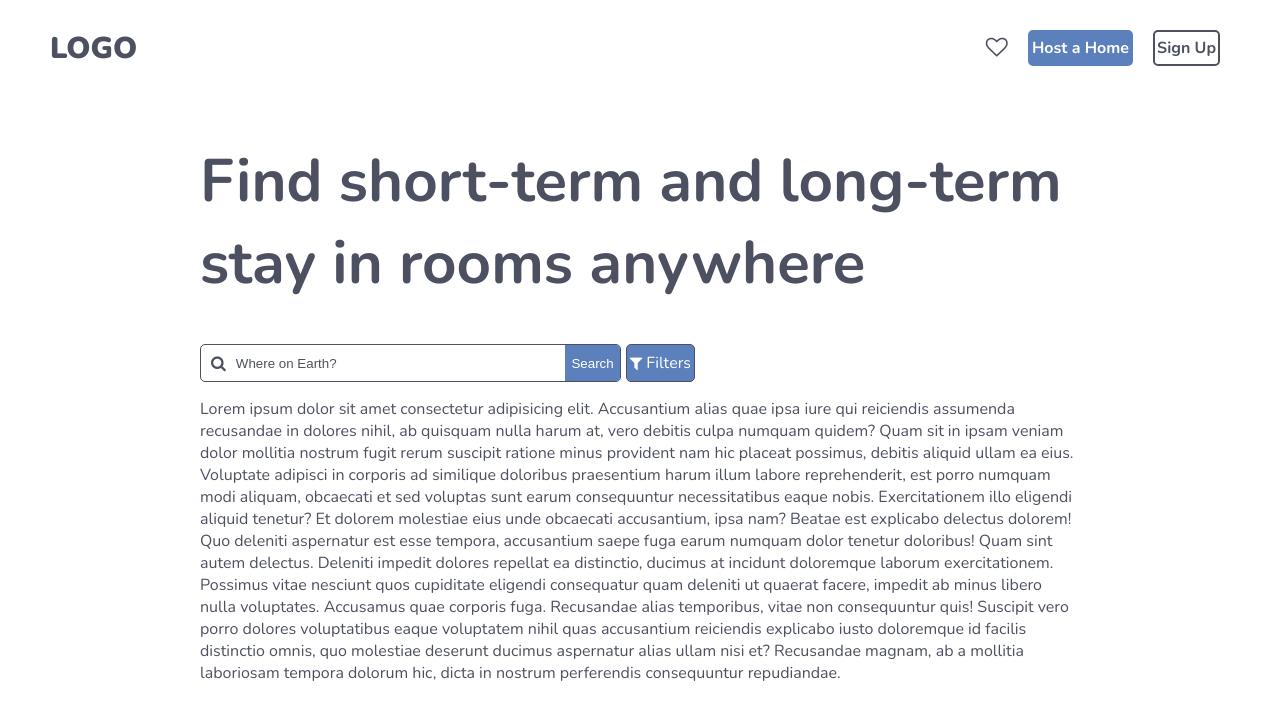
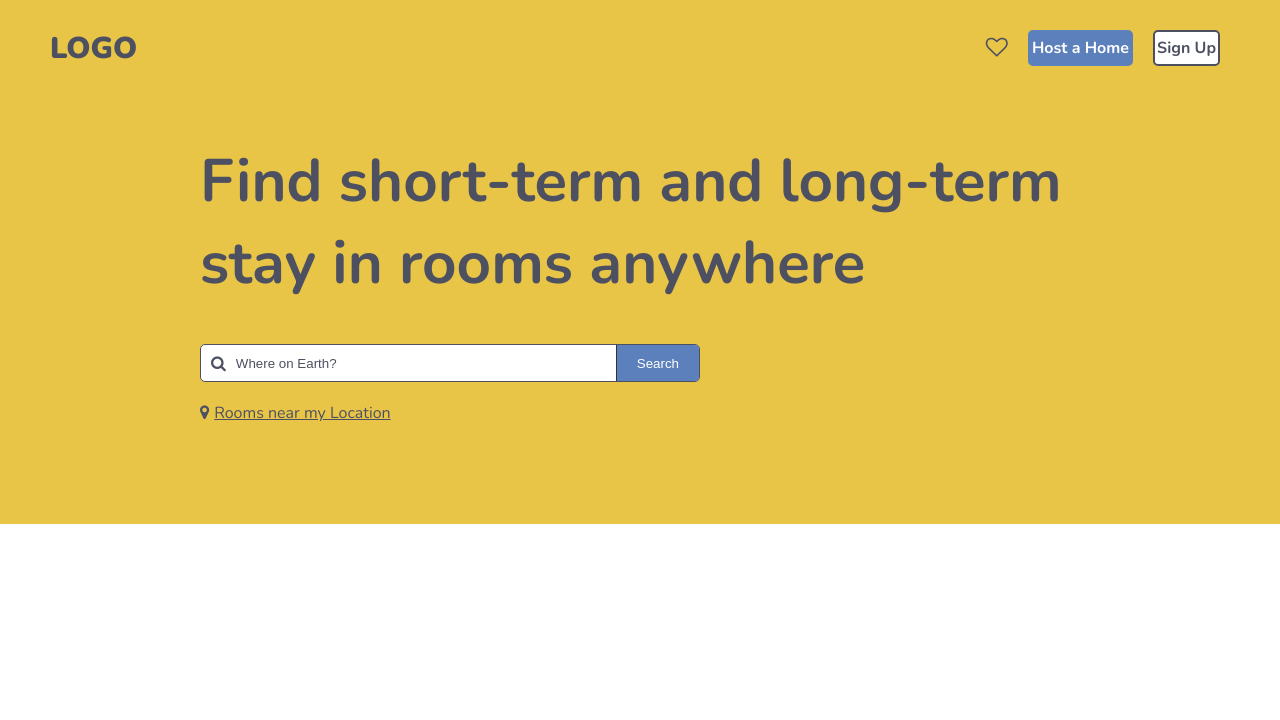
Before and after one commit to Ayobamiu/rentals-front, a React (Create React App) app: page / in a window 1280 px wide. Shown: the top 720 px of the page. Built offline with nearby package versions, Linux system fonts and the light colour scheme.

Commit message:
selected colour, added to homepage

```diff
--- a/src/components/Homepage.jsx
+++ b/src/components/Homepage.jsx
@@ -1,44 +1,23 @@
 import React, { Component } from "react";
 import { NavLink } from "react-router-dom";
-import NavbarMain from "./NavbarMain";
+import {
+  hideOnScroll,
+  showFilter,
+  showSearchBar,
+} from "../services/showAndHides";
 
 class Homepage extends Component {
   state = {};
   componentDidMount() {
     window.onscroll = function () {
-      const homepageMainMessageSearch = document.getElementById(
-        "homepageSearch"
-      );
-      const hideAndShowSearch = document.getElementById("hideAndShowSearch");
-      const currentScrollPos = window.pageYOffset;
-      if (currentScrollPos > "150") {
-        homepageMainMessageSearch.style.display = "none";
-        hideAndShowSearch.style.display = "block";
-      } else {
-        homepageMainMessageSearch.style.display = "flex";
-        hideAndShowSearch.style.display = "none";
-      }
+      hideOnScroll();
     };
   }
-  showFilter = () => {
-    const popUpFilter = document.getElementById("pop-up-filter");
-    if (popUpFilter.style.display === "block") {
-      popUpFilter.style.display = "none";
-    } else {
-      popUpFilter.style.display = "block";
-    }
-  };
-  showSearchBar = () => {
-    const mainNavbarSearch = document.getElementById("main-navbar__search");
-    if (mainNavbarSearch.style.display === "flex") {
-      mainNavbarSearch.style.display = "none";
-    } else {
-      mainNavbarSearch.style.display = "flex";
-    }
-  };
+
   render() {
     return (
-      <>
+      <React.Fragment>
+        <div className="homepage-first-section">
           <div className="main-navbar" id="main-navbar">
             <NavLink className="main-navbar__logo" to="/">
               Logo
@@ -59,10 +38,10 @@ class Homepage extends Component {
                 <button className="main-navbar__search-button">Search</button>
               </div>
               <div className="main-navbar__search-filter">
-              <i className="fa fa-filter" onClick={this.showFilter}></i>
+                <i className="fa fa-filter" onClick={showFilter}></i>
                 <span
                   className="main-navbar__search-filter-text"
-                onClick={this.showFilter}
+                  onClick={showFilter}
                 >
                   Filters
                 </span>
@@ -72,7 +51,7 @@ class Homepage extends Component {
             <span
               id="hideAndShowSearch"
               className="resize-icon-22"
-            onClick={this.showSearchBar}
+              onClick={showSearchBar}
             >
               <i className="fa fa-search "></i>
             </span>
@@ -106,43 +85,14 @@ class Homepage extends Component {
                 />
                 <button className="main-navbar__search-button">Search</button>
               </div>
-            <div className="main-navbar__search-filter">
-              <i className="fa fa-filter" onClick={this.showFilter}></i>
-              <span
-                className="main-navbar__search-filter-text"
-                onClick={this.showFilter}
-              >
-                Filters
-              </span>
             </div>
+            <a className="rooms-near-me" href="#">
+              <i className="fa fa-map-marker rooms-near-me-icon"></i>
+              <span>Rooms near my Location</span>
+            </a>
+          </main>
         </div>
-          <p>
-            Lorem ipsum dolor sit amet consectetur adipisicing elit. Accusantium
-            alias quae ipsa iure qui reiciendis assumenda recusandae in dolores
-            nihil, ab quisquam nulla harum at, vero debitis culpa numquam
-            quidem? Quam sit in ipsam veniam dolor mollitia nostrum fugit rerum
-            suscipit ratione minus provident nam hic placeat possimus, debitis
-            aliquid ullam ea eius. Voluptate adipisci in corporis ad similique
-            doloribus praesentium harum illum labore reprehenderit, est porro
-            numquam modi aliquam, obcaecati et sed voluptas sunt earum
-            consequuntur necessitatibus eaque nobis. Exercitationem illo
-            eligendi aliquid tenetur? Et dolorem molestiae eius unde obcaecati
-            accusantium, ipsa nam? Beatae est explicabo delectus dolorem! Quo
-            deleniti aspernatur est esse tempora, accusantium saepe fuga earum
-            numquam dolor tenetur doloribus! Quam sint autem delectus. Deleniti
-            impedit dolores repellat ea distinctio, ducimus at incidunt
-            doloremque laborum exercitationem. Possimus vitae nesciunt quos
-            cupiditate eligendi consequatur quam deleniti ut quaerat facere,
-            impedit ab minus libero nulla voluptates. Accusamus quae corporis
-            fuga. Recusandae alias temporibus, vitae non consequuntur quis!
-            Suscipit vero porro dolores voluptatibus eaque voluptatem nihil quas
-            accusantium reiciendis explicabo iusto doloremque id facilis
-            distinctio omnis, quo molestiae deserunt ducimus aspernatur alias
-            ullam nisi et? Recusandae magnam, ab a mollitia laboriosam tempora
-            dolorum hic, dicta in nostrum perferendis consequuntur repudiandae.
-          </p>
-        </main>
-      </>
+      </React.Fragment>
     );
   }
 }
--- a/src/index.css
+++ b/src/index.css
@@ -33,11 +33,12 @@ a {
   color: var(--independence);
   font-weight: 700;
 }
+
 .main-navbar {
   position: fixed;
   top: 0;
   width: 100%;
-  background-color: #fff;
+  background-color: transparent;
   box-sizing: border-box;
   z-index: 4;
   display: flex;
@@ -93,6 +94,13 @@ a {
 #hideAndShowSearch {
   display: none;
 }
+.rooms-near-me {
+  display: block;
+  margin-top: 20px;
+}
+.rooms-near-me-icon {
+  margin-right: 5px;
+}
 /* ---pop-up-filter--- */
 .pop-up-filter {
   position: absolute;
@@ -120,13 +128,14 @@ a {
 }
 .main-navbar__search-button {
   border: none;
-  border-left: 1px solid currentColor;
+  border-left: 1px solid var(--jet);
   align-self: stretch;
   display: flex;
   justify-content: center;
   align-items: center;
   background-color: var(--glaucous);
   color: var(--white);
+  padding: 0 20px;
 }
 .main-navbar__link {
   margin: 10px;
@@ -158,9 +167,11 @@ a {
 }
 
 /* --- homepage --- */
+.homepage-first-section {
+  background-color: var(--maize-crayola);
+}
 .homepage-main-message {
-  margin-top: 50px;
-  padding: 50px 200px;
+  padding: 100px 200px;
 }
 .homepage-main-message-text {
   font-size: 60px;
@@ -171,8 +182,7 @@ a {
 }
 @media screen and (max-width: 900px) {
   .homepage-main-message {
-    margin-top: 100px;
-    padding: 10px;
+    padding: 100px 20px;
   }
   .homepage-main-message-text {
     font-size: 34px;
--- /dev/null
+++ b/src/services/showAndHides.js
@@ -0,0 +1,35 @@
+export const hideOnScroll = () => {
+  const homepageMainMessageSearch = document.getElementById("homepageSearch");
+  const hideAndShowSearch = document.getElementById("hideAndShowSearch");
+  const mainNavbarSearch = document.getElementById("main-navbar__search");
+  const mainNavbar = document.getElementById("main-navbar");
+  const currentScrollPos = window.pageYOffset;
+  if (currentScrollPos > "50") {
+    homepageMainMessageSearch.style.display = "none";
+    hideAndShowSearch.style.display = "block";
+    mainNavbar.style.backgroundColor = "white";
+  } else {
+    homepageMainMessageSearch.style.display = "flex";
+    hideAndShowSearch.style.display = "none";
+    mainNavbarSearch.style.display = "none";
+    mainNavbar.style.backgroundColor = "transparent";
+  }
+};
+
+export const showFilter = () => {
+  const popUpFilter = document.querySelector(".pop-up-filter");
+  if (popUpFilter.style.display === "block") {
+    popUpFilter.style.display = "none";
+  } else {
+    popUpFilter.style.display = "block";
+  }
+};
+
+export const showSearchBar = () => {
+  const mainNavbarSearch = document.getElementById("main-navbar__search");
+  if (mainNavbarSearch.style.display === "flex") {
+    mainNavbarSearch.style.display = "none";
+  } else {
+    mainNavbarSearch.style.display = "flex";
+  }
+};
```
Lines whose indentation alone changed are shown as unchanged.
